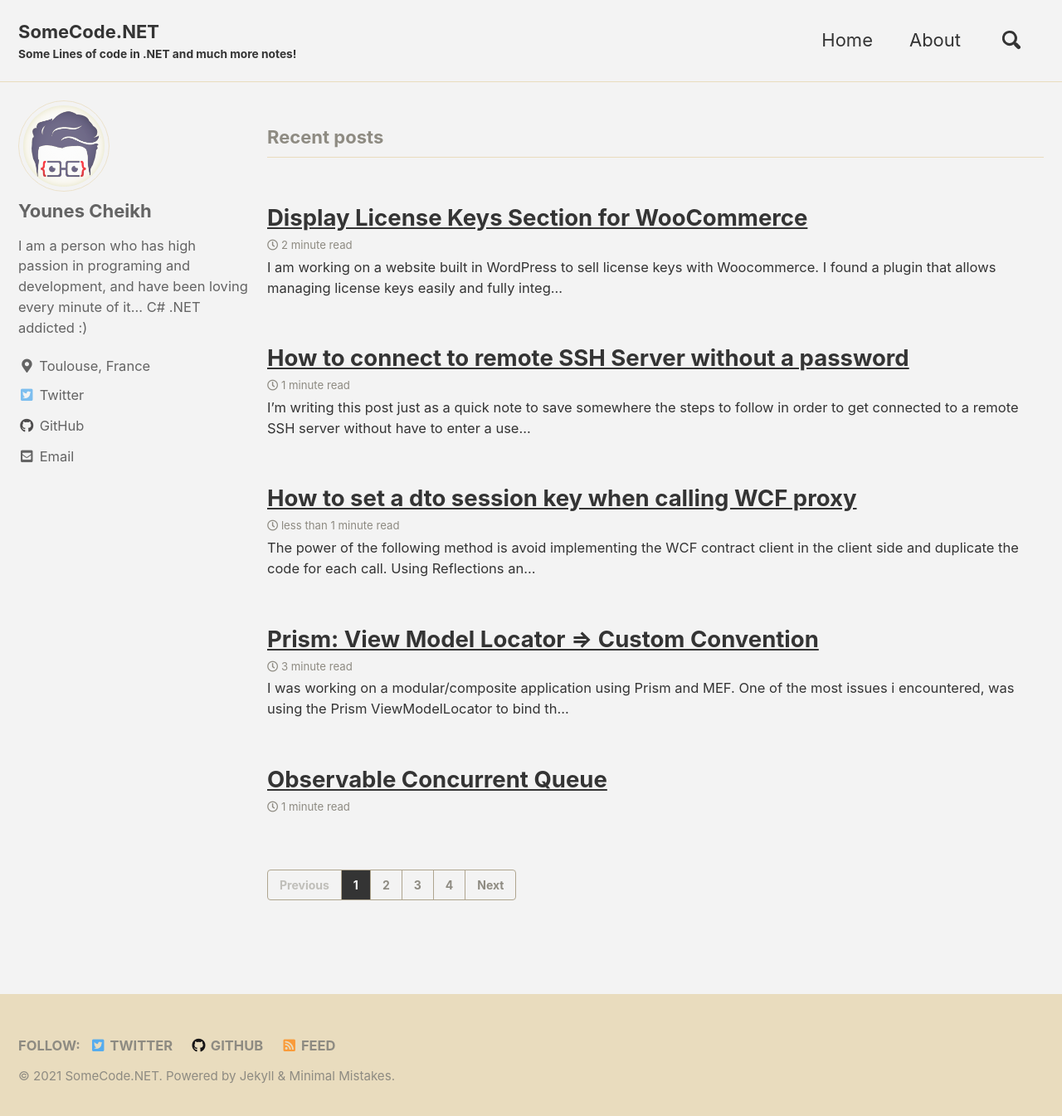
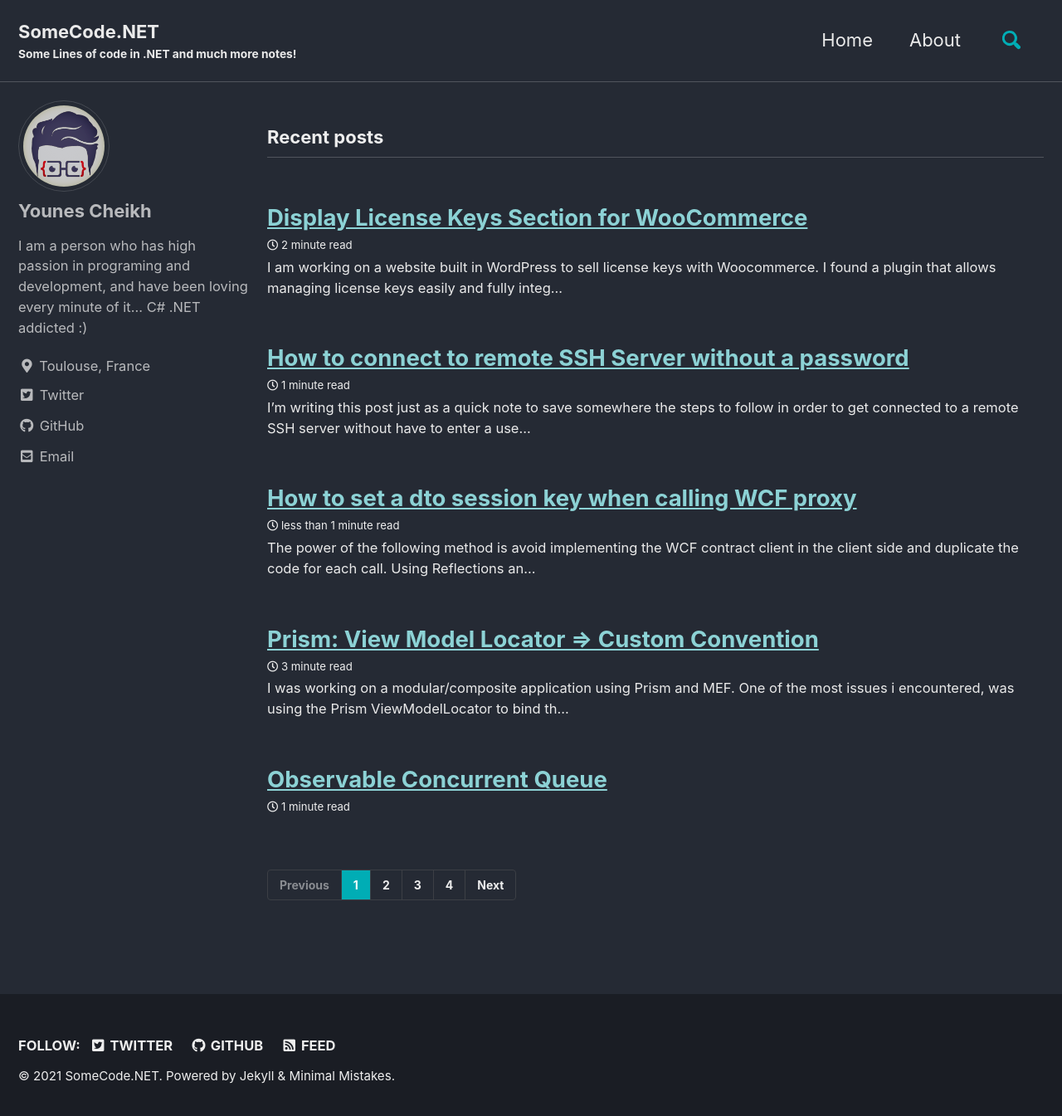
Before and after one commit to cyounes/cyounes.github.io, a Jekyll site: the page built from index.html, in a window 1280 px wide and 1353 px high. Shown: the top 1345 px of the window at 83% size. Built offline with Jekyll 4.4.1, drawn with Linux system fonts in a browser that asks for light colours; cached includes are drawn as plain includes; the list of posts is cut into pages by our own code.

Commit message:
Update _config.yml

```diff
--- a/_config.yml
+++ b/_config.yml
@@ -12,7 +12,7 @@
 
 # theme                  : "minimal-mistakes-jekyll"
 # remote_theme           : "mmistakes/minimal-mistakes"
-minimal_mistakes_skin    : "dirt" # "default" # "air", "aqua", "contrast", "dark", "dirt", "neon", "mint", "plum", "sunrise"
+minimal_mistakes_skin    : "dark" # "default" # "air", "aqua", "contrast", "dark", "dirt", "neon", "mint", "plum", "sunrise"
 
 # Site Settings
 locale                   : "en-US"
```
